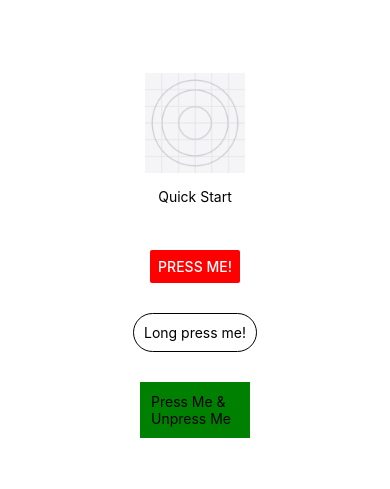
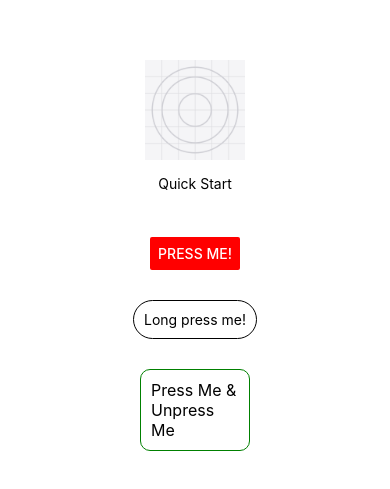
Before and after one commit to juanesquintero/react-native-quickstart, a React Native app: screen / in a window 390 px wide. Shown: the part 167-656 px from the top of the page. Built offline with nearby package versions, Linux system fonts and the light colour scheme.

Commit message:
fix: pressed destructuring on pressable

```diff
--- a/App.tsx
+++ b/App.tsx
@@ -52,12 +52,13 @@ export default function App() {
       {/* costumizable */}
 
       <Pressable
-        style={(pressed) => ({
+        style={({ pressed }) => ({
           padding: 10,
           marginTop: 30,
           width: 110,
           borderWidth: 1.5,
           borderColor: "green",
+          borderRadius: 10,
           backgroundColor: pressed ? "green" : "white",
         })}
         onPressIn={() => {
@@ -67,7 +68,16 @@ export default function App() {
           alert("Bye Pressable");
         }}
       >
-        <Text>Press Me & Unpress Me</Text>
+        {({ pressed }) => (
+          <Text
+            style={{
+              color: pressed ? "white" : "black",
+              fontSize: pressed ? 20 : 16,
+            }}
+          >
+            Press Me & Unpress Me
+          </Text>
+        )}
       </Pressable>
     </View>
   );
```
